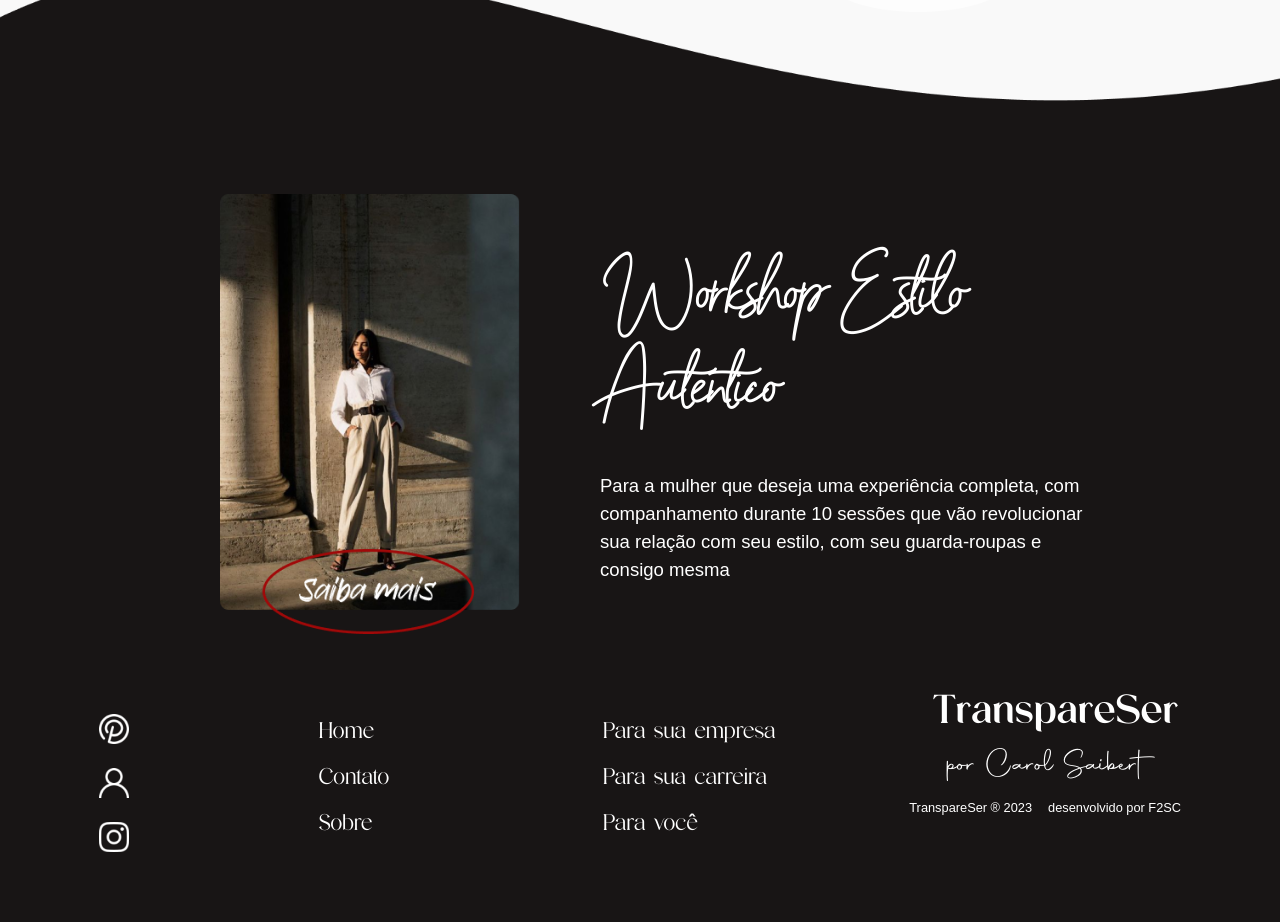
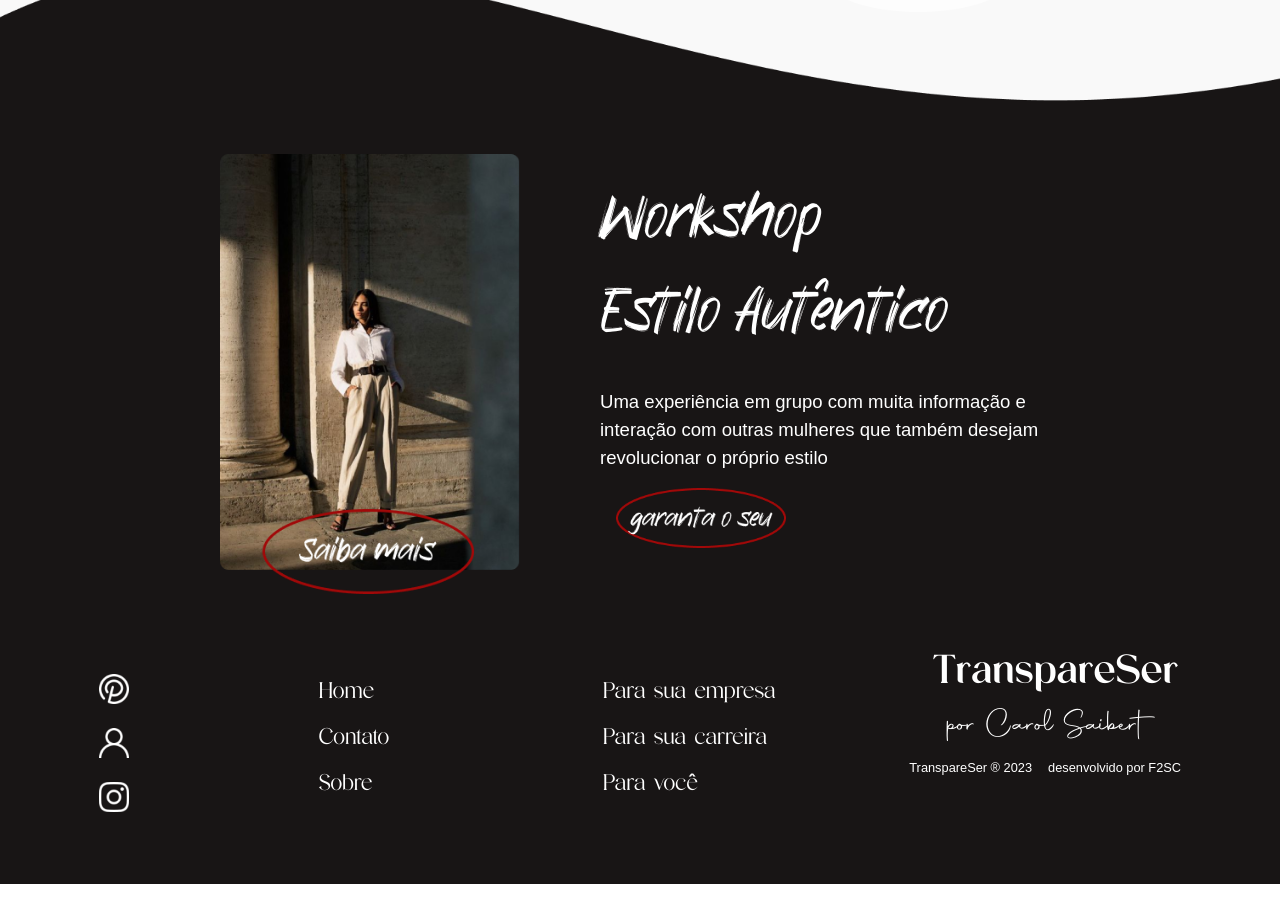
Before and after one commit to candidofabianny/transpareSer, a Next.js app in the folder transpareser/: page /para-voce in a window 1280 px wide. Shown: the part 1800-2722 px from the top of the page. After the commit the page ends 2684 px from the top, so only its background shows below. Built offline with nearby package versions, Linux system fonts and the light colour scheme; a web font is replaced by a local one; what tailwindcss-animated would draw is missing.

Commit message:
workshop

```diff
--- a/transpareser/src/assets/fonts/fonts.ts
+++ b/transpareser/src/assets/fonts/fonts.ts
@@ -41,4 +41,9 @@ const holispay = localFont({
     variable: "--font-holispay"
 })
 
-export {voigante, galabiyah, lovingambros, athenevoyage, autography, andisignature, barcelony, holispay};
+const orleymore = localFont({
+    src:"./orleymore/Orleymore Demo.ttf",
+    variable: "--font-orleymore"
+})
+
+export {voigante, galabiyah, lovingambros, athenevoyage, autography, andisignature, barcelony, holispay, orleymore};
--- a/transpareser/src/components/paravoce/Workshop.tsx
+++ b/transpareser/src/components/paravoce/Workshop.tsx
@@ -1,27 +1,35 @@
 import React from "react";
 import consultoria from "/src/assets/images/paravoce/buttonconsultoria.png"
+import garantia from "/src/assets/images/paravoce/garanta.png"
 import Image from "next/image";
-import { voigante, barcelony } from "@/assets/fonts/fonts";
+import { holispay, barcelony, orleymore } from "@/assets/fonts/fonts";
 import Link from "next/link";
 
 const Workshop = () => {
   return (
     <section id="home"
-    className="bg-[#181515] justify-center items-center flex flex-col w-full pt-14 pb-2">
+    className="bg-[#181515] justify-center items-center flex flex-col w-full pt-4 pb-2">
         <div className="flex flex-col md:flex-row items-center justify-center gap-8 md:gap-4 lg:gap-8 text-white">
-        <div className={`${barcelony.className}`}>
-           <p className="md:hidden text-[2.9rem] tracking-tight text-center">Workshop Estilo Autêntico</p>
+        <div className={`${orleymore.className}`}>
+           <p className="md:hidden text-[2.7rem] text-center">Workshop</p>
+           <p className="md:hidden text-[2.7rem] text-center">Estilo Autêntico</p>
            </div>
            <Link href="/consultoria">
           <Image
             alt="gallery"
-            className="h-[410px] w-[280px] md:w-[270px] lg:w-[300px] md:h-[420px] lg:h-[440px] lg:ml-10"
+            className="h-[410px] w-[280px] md:w-[270px] lg:w-[300px] md:h-[420px] lg:h-[440px] md:ml-10"
             src={consultoria} /></Link>
-            <p className="md:hidden text-[1rem] px-12 text-center">Para a mulher que deseja uma experiência completa, com companhamento durante 10 sessões que vão revolucionar sua relação com seu estilo, com seu guarda-roupas e consigo mesma</p>
+            <p className="md:hidden text-[1rem] px-12 text-center">Uma experiência  em grupo com muita informação e interação com outras mulheres que também desejam revolucionar o próprio estilo</p>
             <div className="hidden md:block px-6 lg:px-12 md:max-w-[420px] lg:max-w-[580px]">
-            <div className={`${barcelony.className}`}>
-            <p className="text-[3rem] lg:text-[3.9rem] tracking-tighter pb-10 text-center lg:text-left">Workshop Estilo Autêntico</p></div>
-            <p className="text-[1.12rem] lg:text-[1.16rem] text-center lg:text-left">Para a mulher que deseja uma experiência completa, com companhamento durante 10 sessões que vão revolucionar sua relação com seu estilo, com seu guarda-roupas e consigo mesma</p>
+            <div className={`${orleymore.className}`}>
+            <p className="text-[3.1rem] lg:text-[3.9rem] text-left -mt-6">Workshop</p>
+            <p className="text-[3.1rem] lg:text-[3.9rem] pb-6 text-left">Estilo Autêntico</p></div>
+            <p className="text-[1.05rem] lg:text-[1.16rem] text-left pr-4">Uma experiência  em grupo com muita informação e interação com outras mulheres que também desejam revolucionar o próprio estilo</p>
+            <Link href="/workshop-estilo-autentico">
+            <Image
+            alt="gallery"
+            className="w-[170px] h-[60px] ml-4 mt-4"
+            src={garantia} /></Link>
             </div>
 
              </div>
```
Also changed, not shown: transpareser/src/assets/fonts/orleymore/Orleymore Demo.ttf (added), transpareser/src/assets/images/paravoce/garanta.png (added).
